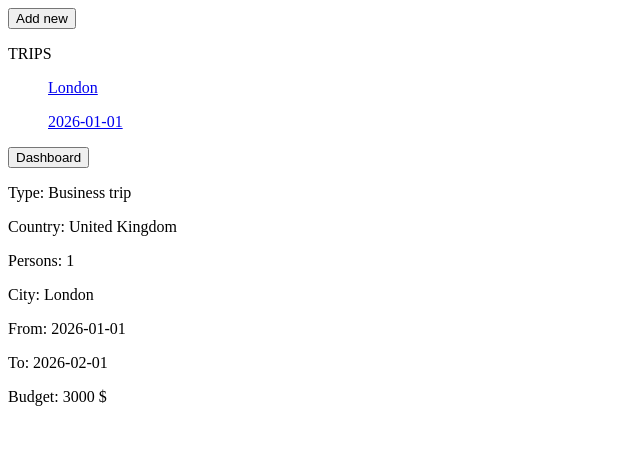
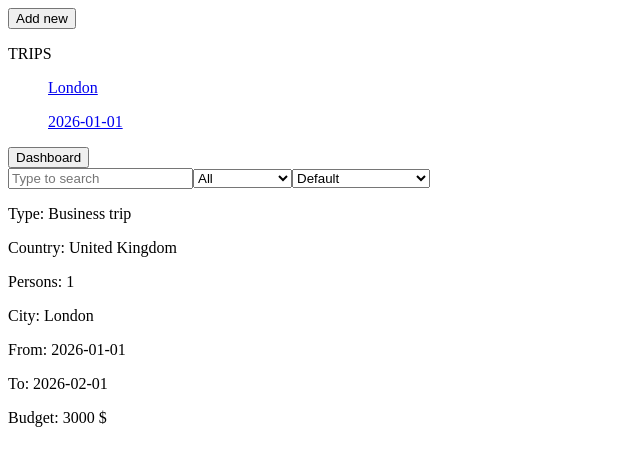
Before and after one commit to egrgut/travel-planner, a React (Vite) app: page / in a window 1280 px wide. Shown: the top 466 px of the page, without its empty margins (0-640 px from the left). Built offline with nearby package versions, Linux system fonts and the light colour scheme.

Commit message:
Add filtering, sorting, and search functionality to `DashBoardPage` using `TripFilterBar`. Improve placeholders and refactor trip rendering logic.

```diff
--- a/src/components/TripFilterBar.tsx
+++ b/src/components/TripFilterBar.tsx
@@ -13,11 +13,11 @@ type TripFilterBarProps = {
 export type TripFilter = 'All' | TripStatus;
 
 export type TripSortOption =
-    | 'default'
-    | 'date-upcoming'
-    | 'date-later'
-    | 'budget-cheapest'
-    | 'budget-expensive'
+    | 'Default'
+    | 'Date-upcoming'
+    | 'Date-later'
+    | 'Budget-cheapest'
+    | 'Budget-expensive'
 
 function TripFilterBar({
                            search, onSearchChange,
@@ -26,18 +26,18 @@ function TripFilterBar({
                        }: TripFilterBarProps) {
     return (
         <>
-            <input type="text" value={search} placeholder="...." onChange={(e) => onSearchChange(e.target.value)}/>
+            <input type="text" value={search} placeholder="Type to search" onChange={(e) => onSearchChange(e.target.value)}/>
             <select value={status} onChange={(e) => onStatusChange(e.target.value as TripFilter)}>
                 <option value="All">All</option>
                 <option value="Business trip">Business trip</option>
                 <option value="Vacation trip">Vacation trip</option>
             </select>
             <select value={sort} onChange={(e) => onSortChange(e.target.value as TripSortOption)}>
-                <option value="default">Default</option>
-                <option value="date-upcoming">Date - Upcoming</option>
-                <option value="date-later">Date - Later</option>
-                <option value="budget-cheapest">Budget - Cheapest</option>
-                <option value="budget-expensive">Budget - Expensive</option>
+                <option value="Default">Default</option>
+                <option value="Date-upcoming">Date - Upcoming</option>
+                <option value="Date-later">Date - Later</option>
+                <option value="Budget-cheapest">Budget - Cheapest</option>
+                <option value="Budget-expensive">Budget - Expensive</option>
             </select>
         </>
 
--- a/src/pages/DashBoardPage.tsx
+++ b/src/pages/DashBoardPage.tsx
@@ -2,12 +2,40 @@
 
 import {useAppSelector} from "../app/hooks.ts";
 import TripCard from "../components/TripCard.tsx";
+import {useState} from "react";
+import TripFilterBar, {type TripFilter, type TripSortOption} from "../components/TripFilterBar.tsx";
 
 function DashBoardPage() {
     const trips = useAppSelector((state) => state.trips.items);
+    const [search, setSearch] = useState<string>("");
+    const [status, setStatus] = useState<TripFilter>("All");
+    const [sort, setSort] = useState<TripSortOption>("Default");
+    const searchQuery = search.trim().toLocaleLowerCase();
+    const filteredTrips = trips.filter(trip =>
+        trip.city.toLocaleLowerCase().includes(searchQuery) || trip.country.toLocaleLowerCase().includes(searchQuery));
+    const filtredStatus = status === "All" ? filteredTrips : filteredTrips.filter(trip => trip.status === status);
+    const sortedTrips = [...filtredStatus].sort((a, b) => {
+        switch (sort) {
+            case"Budget-cheapest":
+                return a.budget - b.budget;
+            case "Budget-expensive":
+                return b.budget - a.budget;
+            case "Date-later":
+                return new Date(b.startDate).getTime() - new Date(a.startDate).getTime();
+            case "Date-upcoming":
+                return new Date(a.startDate).getTime() - new Date(b.startDate).getTime();
+            case "Default":
+                return 0;
+        }
+    })
+
     return (
         <div>
-            {trips.map(trip => <TripCard key={trip.id} trip={trip}></TripCard>)}
+            <TripFilterBar search={search} onSearchChange={setSearch}
+                           status={status} onStatusChange={setStatus}
+                           sort={sort} onSortChange={setSort}/>
+            {sortedTrips.map(f => <TripCard key={f.id} trip={f}></TripCard>)}
+
         </div>
     )
 }
```
